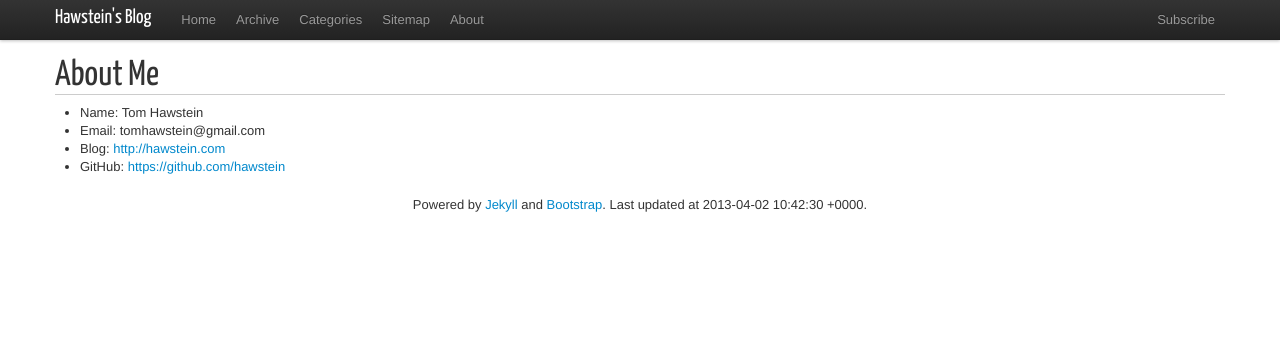
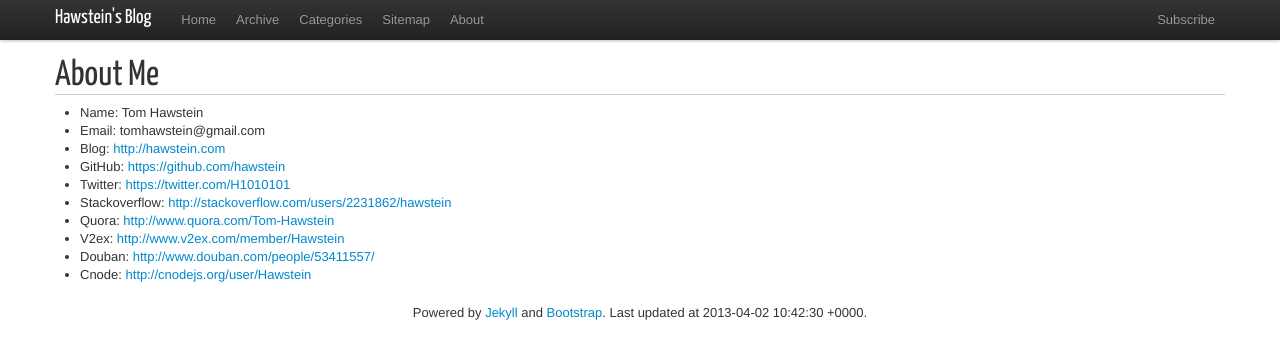
Before and after one commit to Hawstein/hawstein.github.com, a Jekyll site: the page built from about.html, in a window 1280 px wide. Shown: the top 359 px of the page. Built offline with Jekyll 4.4.1, drawn with Linux system fonts in a browser that asks for light colours; nearby versions of some CDN libraries; Markdown is read by kramdown in place of the engine named in the settings.

Commit message:
update about.html

```diff
--- a/about.html
+++ b/about.html
@@ -11,6 +11,12 @@ title: About
 	  <li>Email: tomhawstein@gmail.com</li>
 	  <li>Blog: <a href='http://hawstein.com'>http://hawstein.com</a></li>
       <li>GitHub: <a href='https://github.com/hawstein'>https://github.com/hawstein</a></li>
+	  <li>Twitter: <a href='https://twitter.com/H1010101'>https://twitter.com/H1010101</a></li>
+	  <li>Stackoverflow: <a href='http://stackoverflow.com/users/2231862/hawstein'>http://stackoverflow.com/users/2231862/hawstein</a></li>
+	  <li>Quora: <a href='http://www.quora.com/Tom-Hawstein'>http://www.quora.com/Tom-Hawstein</a></li>
+	  <li>V2ex: <a href='http://www.v2ex.com/member/Hawstein'>http://www.v2ex.com/member/Hawstein</a></li>
+	  <li>Douban: <a href='http://www.douban.com/people/53411557/'>http://www.douban.com/people/53411557/</a></li>
+	  <li>Cnode: <a href='http://cnodejs.org/user/Hawstein'>http://cnodejs.org/user/Hawstein</a></li>
     </ul>
   </p>
 
```
